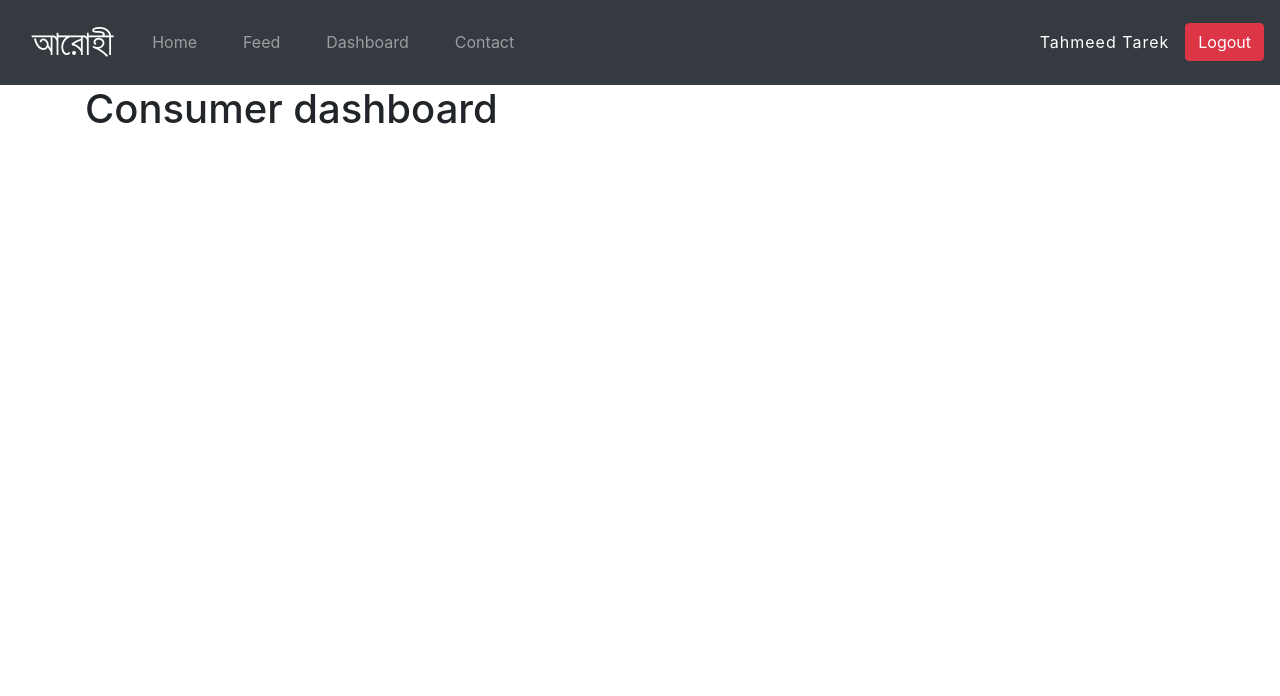
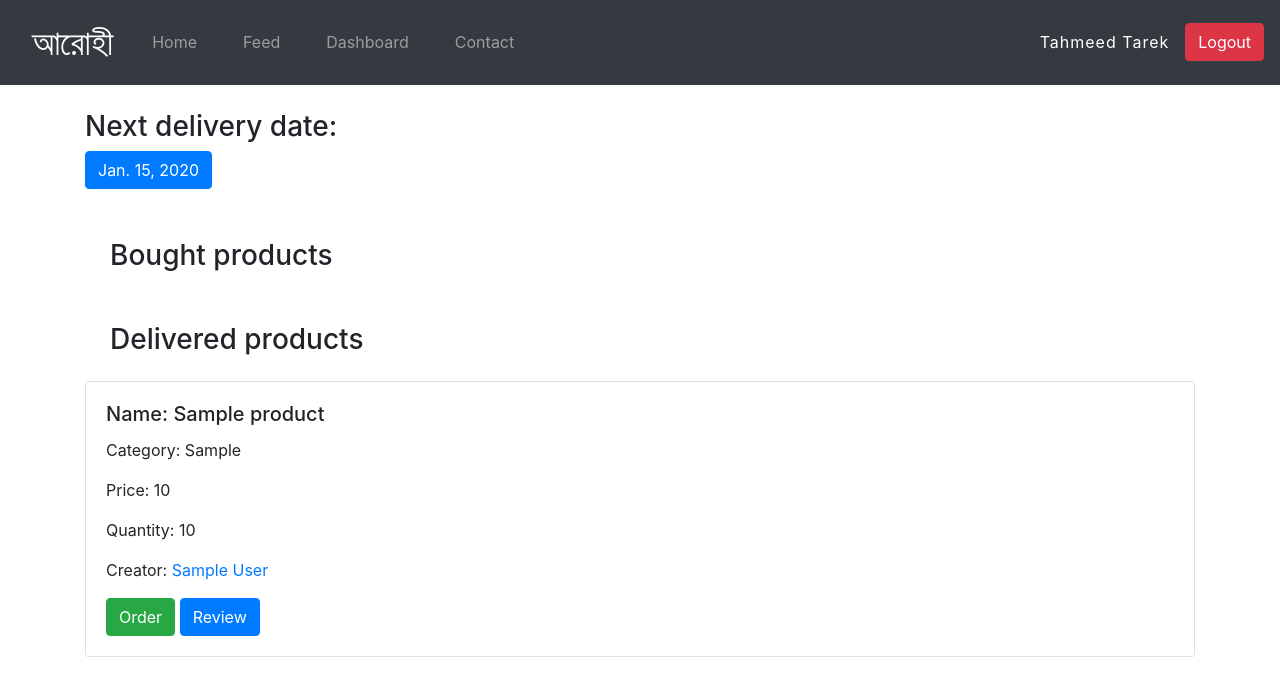
Before and after one commit to Tahmeed156/Arohi, a Django app: page /dashboard/consumer in a window 1280 px wide. Shown: the top 696 px of the page. Run offline with Django 3.2, Linux system fonts and the light colour scheme; tables that the repository leaves empty hold one stand-in row (values such as "Sample post"); some libraries are stand-ins or nearby versions.

Commit message:
Views, templates for Dashboard

```diff
--- a/arohi/models.py
+++ b/arohi/models.py
@@ -3,7 +3,7 @@
 
 class User(models.Model):
     name = models.CharField(max_length=64)
-    type = models.IntegerField()
+    type = models.CharField(max_length=32)
     address = models.CharField(max_length=256)
     gender = models.CharField(max_length=16)
 
@@ -23,19 +23,16 @@
             )
             user.save()
 
-    class Meta:
-        abstract: True
-
 
 class Investor(User):
     region = models.CharField(max_length=64)
-    category = models.CharField(max_length=64)
+    category_preference = models.TextField()
     investment_range_low = models.IntegerField()
     investment_range_hi = models.IntegerField()
 
 
 class Entrepreneur(User):
-    category = models.CharField(max_length=64)
+    product_category = models.CharField(max_length=64)
     required_money = models.IntegerField()
 
     @staticmethod
@@ -53,23 +50,29 @@
                 gender='female',
                 address=forgery_py.address.state(),
                 required_money=(randint(5000, 15000)),
-                category='loom'
+                product_category='silk'
             )
             user.save()
 
 
 class Consumer(User):
-    pass
+    category_preference = models.TextField()
 
 
 class Product(models.Model):
+    Producer = models.ForeignKey(Entrepreneur, on_delete=models.CASCADE)
+    cost_per_unit = models.IntegerField()
+    funded_units = models.IntegerField()
+    sales_goal = models.IntegerField()
+
     name = models.CharField(max_length=64)
-    category = models.CharField(max_length=64)
-    description = models.CharField(max_length=256)
     price = models.IntegerField()
-    # producer = models.ForeignKey(, on_delete=models.CASCADE)
-    rating_sum = models.IntegerField()
-    rating_cnt = models.IntegerField()
+    category = models.CharField(max_length=32)
+    sold = models.IntegerField()
+    quantity = models.IntegerField()
+    discount = models.IntegerField()
+    rating = models.FloatField()
+    reviews = models.IntegerField()
 
     @staticmethod
     def generate_fake(count=100):
@@ -80,20 +83,69 @@
 
         for i in range(count):
             product = Product(
+                Producer=Entrepreneur.objects.filter(id=randint(100, 130)),
                 name=forgery_py.name.industry(),
-                category=forgery_py.lorem_ipsum.words(randint(3, 5)),
-                description=forgery_py.lorem_ipsum.words(randint(5, 15)),
-                price=(randint(1, 100)),
-                # producer_id=1,
-                rating_sum=(randint(50, 100)),
-                rating_cnt=(randint(15, 30)),
+                sales_goal=(randint(10, 50)/10),
+                cost_per_unit=(randint(10, 50)/10),
+                funded_units=(randint(10, 50)/10),
+                rating=(randint(10, 50)/10),
+                reviews=randint(15, 100),
+                price=randint(300, 5000),
+                sold=randint(15, 50),
+                quantity=randint(50, 100),
+                discount=randint(1, 50),
+                category='loom'
             )
             product.save()
 
 
+class Investment(models.Model):
+    Product = models.ForeignKey(Product, on_delete=models.CASCADE, null=True)
+    Investor = models.ForeignKey(Investor, on_delete=models.CASCADE)
+    amount = models.IntegerField()
+    date = models.DateField()
+    margin = models.IntegerField()
+    units = models.IntegerField()
+
+    @staticmethod
+    def generate_fake(count=100):
+        from random import seed, randint
+        import forgery_py
+
+        seed()
+
+        for i in range(count):
+            investment = Investment(
+                Investor=Investor.objects.first(),
+                Product_id=randint(1, 30),
+                amount=randint(5000, 15000),
+                margin=randint(5, 40),
+                units=randint(40, 200),
+                date=forgery_py.date.date()
+            )
+            investment.save()
+
+
 class Order(models.Model):
-    buyer = models.ForeignKey(Consumer, on_delete=models.CASCADE)
-    product = models.ForeignKey(Product, on_delete=models.CASCADE)
+    Buyer = models.ForeignKey(Consumer, on_delete=models.CASCADE)
+    Product = models.ForeignKey(Product, on_delete=models.CASCADE)
     quantity = models.IntegerField()
     is_delivered = models.BooleanField()
     expected_delivery_date = models.DateField()
+
+    @staticmethod
+    def generate_fake(count=100):
+        from random import seed, randint
+        import forgery_py
+
+        seed()
+
+        for i in range(count):
+            order = Order(
+                Buyer_id=1,
+                Product_id=randint(1, 20),
+                quantity=randint(10, 50),
+                is_delivered=randint(0, 1),
+                expected_delivery_date=forgery_py.date.date()
+            )
+            order.save()
--- a/arohi/templates/dashboard/consumer.html
+++ b/arohi/templates/dashboard/consumer.html
@@ -2,6 +2,62 @@
 
 {% block content %}
 
-    <h1>Consumer dashboard</h1>
+    <h3 style="margin-top: 25px">Next delivery date:</h3>
+    <h3 style="margin-bottom: 25px" href="#" class="btn btn-primary">
+        {{ latest_delivery_date }}
+    </h3>
+
+
+    <h3 style="margin: 25px">Bought products</h3>
+
+    <div class="card-deck">
+    {% for order in bought_products %}
+        <div class="card">
+{#                <img src="..." class="card-img-top" alt="...">#}
+            <div class="card-body">
+                <h5 class="card-title">Name: {{ order.Product.name }}</h5>
+                <p class="card-text">Category: {{ order.Product.category }}</p>
+                <p class="card-text">Price: {{ order.Product.price }}</p>
+                <p class="card-text">Quantity: {{ order.quantity }}</p>
+                <p class="card-text">Delivery date: {{ order.expected_delivery_date }}</p>
+                <p class="card-text">Creator:
+                    <a href="#">
+                        {{ order.Product.Producer.name }}
+                    </a>
+                </p>
+                <div>
+                    <a href="#" class="btn btn-danger">Cancel</a>
+                    <a href="#" class="btn btn-warning">More</a>
+                </div>
+            </div>
+        </div>
+    {% endfor %}
+    </div>
+
+
+    <h3 style="margin: 25px">Delivered products</h3>
+
+    <div class="card-deck">
+    {% for order in delivered_products %}
+        <div class="card">
+{#                <img src="..." class="card-img-top" alt="...">#}
+            <div class="card-body">
+                <h5 class="card-title">Name: {{ order.Product.name }}</h5>
+                <p class="card-text">Category: {{ order.Product.category }}</p>
+                <p class="card-text">Price: {{ order.Product.price }}</p>
+                <p class="card-text">Quantity: {{ order.quantity }}</p>
+                <p class="card-text">Creator:
+                    <a href="#">
+                        {{ order.Product.Producer.name }}
+                    </a>
+                </p>
+                <div>
+                    <a href="#" class="btn btn-success">Order</a>
+                    <a href="#" class="btn btn-primary">Review</a>
+                </div>
+            </div>
+        </div>
+    {% endfor %}
+    </div>
 
 {% endblock %}
--- a/arohi/templates/feed/consumer_feed.html
+++ b/arohi/templates/feed/consumer_feed.html
@@ -47,7 +47,7 @@
                     <h5 class="card-title">Name: {{ product.name }}</h5>
                     <p class="card-text">Category: {{ product.description }}</p>
                     <p class="card-text">Price: {{ product.price }}</p>
-                    <p class="card-text">Reviews: {{ product.rating_cnt }}</p>
+                    <p class="card-text">Reviews: {{ product.reviews }}</p>
                     <div>
                         <a href="#" class="btn btn-success">Add to cart</a>
                         <a href="#" class="btn btn-warning">More</a>
--- a/arohi/templates/feed/investor_feed.html
+++ b/arohi/templates/feed/investor_feed.html
@@ -42,7 +42,7 @@
 {#                <img src="..." class="card-img-top" alt="...">#}
                 <div class="card-body">
                     <h5 class="card-title">Name: {{ ent.name }}</h5>
-                    <p class="card-text">Category: {{ ent.category }}</p>
+                    <p class="card-text">Category: {{ ent.product_category }}</p>
                     <p class="card-text">Capital: {{ ent.required_money }}</p>
                     <p class="card-text">Location: {{ ent.address }}</p>
                     <div>
--- a/arohi/views.py
+++ b/arohi/views.py
@@ -2,6 +2,7 @@
 from django.core.paginator import Paginator
 from django.shortcuts import render
 from django.http import Http404
+from arohi.models import *
 
 
 def home(request):
@@ -51,11 +52,25 @@
 
 
 def dashboard_consumer(request):
-    return render(request, 'dashboard/consumer.html')
+    # Hard coded for sample
+    user = Consumer.objects.first()
+    products = Order.objects.filter(Buyer=user).order_by('expected_delivery_date').all()
+    context = {
+        'latest_delivery_date': products.first().expected_delivery_date,
+        'bought_products': products.filter(is_delivered=False).all(),
+        'delivered_products': products.filter(is_delivered=True).all()
+    }
+    return render(request, 'dashboard/consumer.html', context=context)
 
 
 def dashboard_investor(request):
-    return render(request, 'dashboard/investor.html')
+    # Hard coded for sample
+    user = Investor.objects.first()
+    investments = Investment.objects.filter(Investor=user).all()
+    context = {
+        'investments': investments,
+    }
+    return render(request, 'dashboard/investor.html', context=context)
 
 
 def profile_entrepreneur(request):
--- a/django_arohi/settings.py
+++ b/django_arohi/settings.py
@@ -124,4 +124,4 @@
 # Static files (CSS, JavaScript, Images)
 # https://docs.djangoproject.com/en/2.1/howto/static-files/
 
-STATIC_URL = '/static/'
+STATIC_URL = os.path.join(BASE_DIR, '/static/')
```
Also changed, not shown: arohi/templates/dashboard/investor.html (+51 -1 lines), arohi/templates/index.html (+5 -5 lines), arohi/templates/images/existence-is-pain.png (added), static/existence-is-pain.png (renamed from static/img/existence-is-pain.png), static/images/existence-is-pain.png (added), templates/images/existence-is-pain.png (added).
